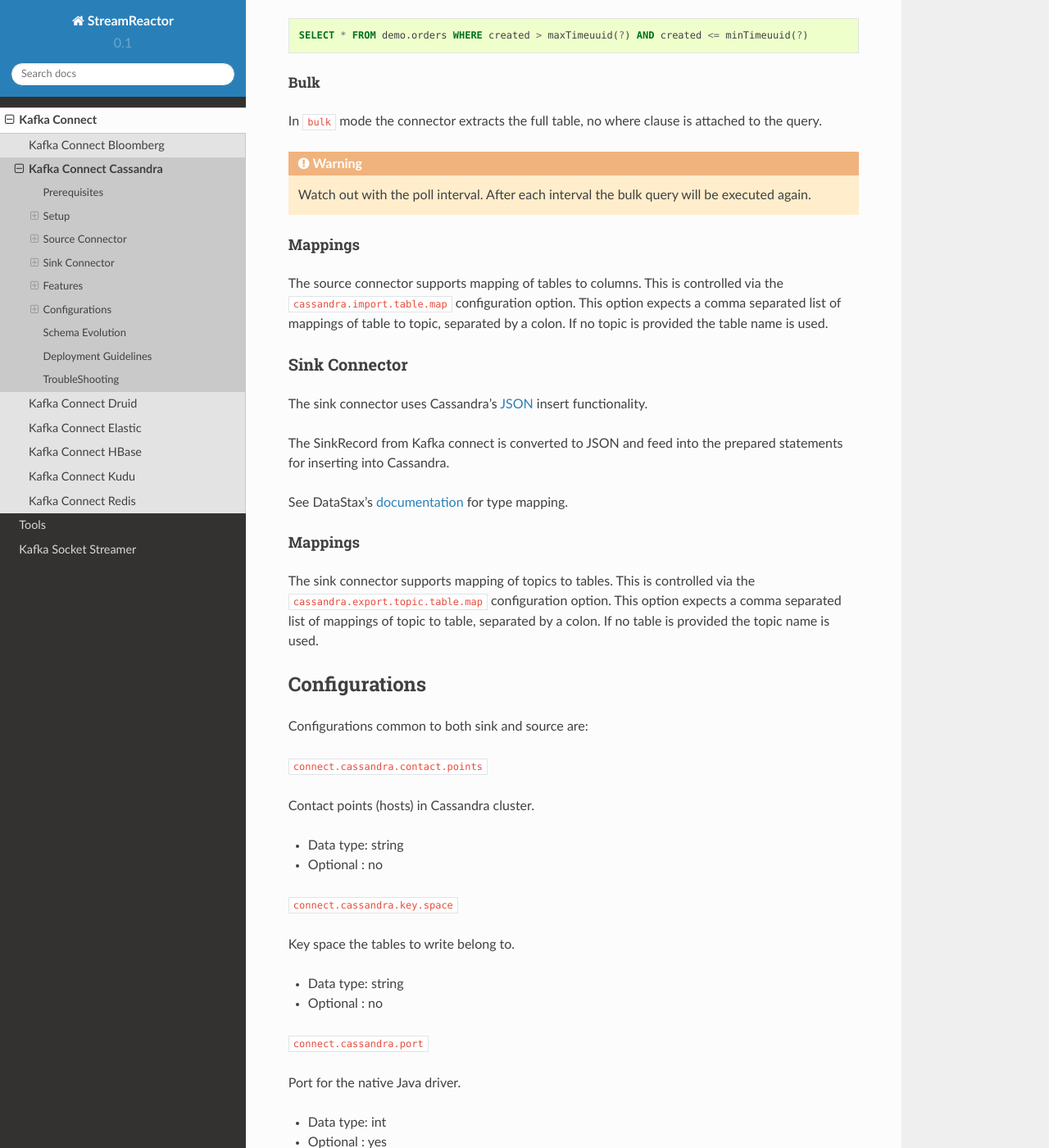
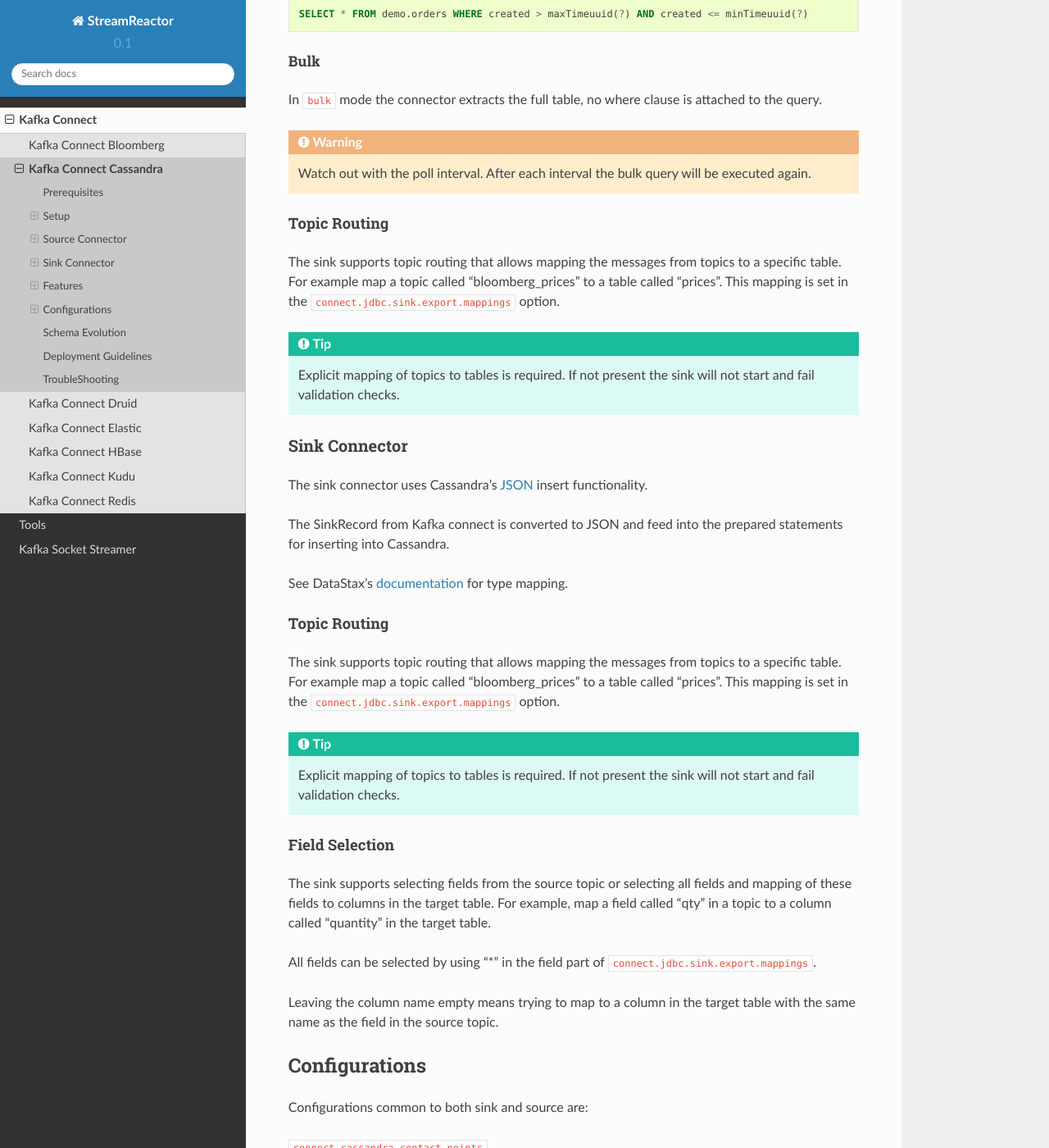
Before and after one commit to waffle-iron/docs, a Sphinx documentation site: the page built from source/cassandra.rst, in a window 1280 px wide and 1400 px high, scrolled down 14333 px. Shown: the whole window at 82% size. Built offline with Sphinx 7.4.7 and the Read the Docs theme 2.0.0, drawn with Linux system fonts in a browser that asks for light colours; some of the changed text lies outside the part shown.

Commit message:
fix cassandra docs

```diff
--- a/source/cassandra.rst
+++ b/source/cassandra.rst
@@ -133,7 +133,7 @@
 ^^^^^^^^^
 
 Once you have installed and started Cassandra create a table to extract records from. This snippet creates a table called
- orders and inserts 3 rows representing fictional orders or some options and futures on a trading platform.
+orders and inserts 3 rows representing fictional orders or some options and futures on a trading platform.
 
 Start the Cassandra cql shell
 
@@ -521,7 +521,7 @@
     connector.class=com.datamountaineer.streamreactor.connect.cassandra.sink.CassandraSinkConnector
     tasks.max=1
     topics=orders-topic
-    connect.cassandra.export.map=orders-topic:orders_write_back
+    connect.cassandra.export.map={orders-topic:orders_write_back;*}
     connect.cassandra.contact.points=localhost
     connect.cassandra.port=9042
     connect.cassandra.key.space=demo
@@ -529,10 +529,9 @@
     connect.cassandra.username=cassandra
     connect.cassandra.password=cassandra
 
-The main difference here is the *cassandra.export.map*. This like the source connector but reversed. This is comma
-separated list of topic to table mappings. The mapping for each element in the list is separate by a `:`. The topic is
-before and the table after the colon. In this example the routing is orders-topic to the orders\_write\_back table in
-Cassandra.
+The main difference here is the *cassandra.export.mapping*. This like the source connector but reversed. This is comma
+separated list of topic to table mappings. The mapping for each element in the list is separate by a _:_ .
+In this example the routing is orders-topic to the orders\_write\_back table in Cassandra and all fields are selected.
 
 Additionally we must supply the topics configuration option for the framework.
 
@@ -578,7 +577,7 @@
     connector.class=com.datamountaineer.streamreactor.connect.cassandra.sink.CassandraSinkConnector
     tasks.max=1
     topics=orders-topic
-    connect.cassandra.export.map=orders-topic:orders_write_back
+    connect.cassandra.export.map={orders-topic:orders_write_back;*}
     connect.cassandra.contact.points=localhost
     connect.cassandra.port=9042
     connect.cassandra.key.space=demo
@@ -636,12 +635,12 @@
 Features
 --------
 
-Both the source and sink connector use Cassandra's executeAysnc functionality. This is non blocking. For the source,
+Source Connector
+~~~~~~~~~~~~~~~~
+
+The source uses Cassandra's executeAysnc functionality. This is non blocking. For the source,
 the when the result returns it is iterated over and rows added to a internal queue. This queue is then drained by the
 connector and written to Kafka.
-
-Source Connector
-~~~~~~~~~~~~~~~~
 
 Data Types
 ^^^^^^^^^^
@@ -740,12 +739,17 @@
 
     Watch out with the poll interval. After each interval the bulk query will be executed again.
 
-Mappings
-^^^^^^^^
+Topic Routing
+^^^^^^^^^^^^^
 
-The source connector supports mapping of tables to columns. This is controlled via the ``cassandra.import.table.map``
-configuration option. This option expects a comma separated list of mappings of table to topic, separated by a colon.
-If no topic is provided the table name is used.
+The sink supports topic routing that allows mapping the messages from topics to a specific table. For example map
+a topic called "bloomberg_prices" to a table called "prices". This mapping is set in the
+``connect.jdbc.sink.export.mappings`` option.
+
+.. tip::
+
+    Explicit mapping of topics to tables is required. If not present the sink will not start and fail validation checks.
+
 
 Sink Connector
 ~~~~~~~~~~~~~~
@@ -757,12 +761,28 @@
 
 See DataStax's `documentation <http://cassandra.apache.org/doc/cql3/CQL-2.2.html#insertJson>`__ for type mapping.
 
-Mappings
-^^^^^^^^
+Topic Routing
+^^^^^^^^^^^^^
 
-The sink connector supports mapping of topics to tables. This is controlled via the ``cassandra.export.topic.table.map``
-configuration option. This option expects a comma separated list of mappings of topic to table, separated by a colon.
-If no table is provided the topic name is used.
+The sink supports topic routing that allows mapping the messages from topics to a specific table. For example map
+a topic called "bloomberg_prices" to a table called "prices". This mapping is set in the
+``connect.jdbc.sink.export.mappings`` option.
+
+.. tip::
+
+    Explicit mapping of topics to tables is required. If not present the sink will not start and fail validation checks.
+
+Field Selection
+^^^^^^^^^^^^^^^
+
+The sink supports selecting fields from the source topic or selecting all fields and mapping of these fields to columns
+in the target table. For example, map a field called "qty"  in a topic to a column called "quantity" in the target
+table.
+
+All fields can be selected by using "*" in the field part of ``connect.jdbc.sink.export.mappings``.
+
+Leaving the column name empty means trying to map to a column in the target table with the same name as the field in the
+source topic.
 
 Configurations
 --------------
@@ -964,12 +984,36 @@
 
 Configurations options specific to the sink connector are:
 
-``connect.cassandra.export.map``
+``connect.jdbc.sink.export.mappings``
 
-Topic to Table map for import in format topic1:table1, if the table left blank topic name is used.
+Specifies to the mappings of topic to table. Additionally which fields to select from the source topic and their mappings
+to columns in the target table. Multiple mappings can be set comma separated wrapped in {}. Before ``;`` is topic
+to table mappings, after the field mappings.
+
+Examples:
+
+.. sourcecode:: bash
+
+    {TOPIC1:TABLE1;field1->col1,field5->col5,field7->col10}
+    {TOPIC2:TABLE2;field1->,field2->}
+    {TOPIC3:TABLE3;*}
 
 * Data Type: string
 * Optional : no
+
+``connect.jdbc.sink.error.policy``
+
+Specifies the action to be taken if an error occurs while inserting the data.
+
+There are three available options, **noop**, the error is swallowed, **throw**, the error is allowed to propagate and retry.
+For **retry** the Kafka message is redelivered up to a maximum number of times specified by the ``connect.jdbc.sink.max.retries``
+option. The ``connect.jdbc.sink.retry.interval`` option specifies the interval between retries.
+
+The errors will be logged automatically.
+
+* Type: string
+* Importance: high
+* Default: ``throw``
 
 Example
 ^^^^^^^
@@ -980,7 +1024,7 @@
     connector.class=com.datamountaineer.streamreactor.connect.cassandra.sink.CassandraSinkConnector
     tasks.max=1
     topics=orders-topic
-    connect.cassandra.export.map=orders-topic:orders_write_back
+    connect.cassandra.export.mapping={orders-topic:orders_write_back;*}
     connect.cassandra.contact.points=localhost
     connect.cassandra.port=9042
     connect.cassandra.key.space=demo
--- a/source/connectors.rst
+++ b/source/connectors.rst
@@ -17,7 +17,7 @@
 Connectors
 
 .. toctree::
-   :maxdepth: 3
+   :maxdepth: 2
 
    bloomberg
    cassandra
--- a/source/index.rst
+++ b/source/index.rst
@@ -21,7 +21,7 @@
 Kafka Connectors
 
 .. toctree::
-   :maxdepth: 5
+   :maxdepth: 2
 
    connectors
    tools
--- a/source/socket-streamer.rst
+++ b/source/socket-streamer.rst
@@ -88,7 +88,7 @@
       schema-registry-url = "http://localhost:8081"
     }
 
-To use the ``application.conf`` file pass the location in when starting the application with
+To use the ``application.conf`` file, set its location as a Java property when starting the application like this
 ``-Dconfig.file=path_to_file/application.conf``
 
 To start the socket streamer:
```
